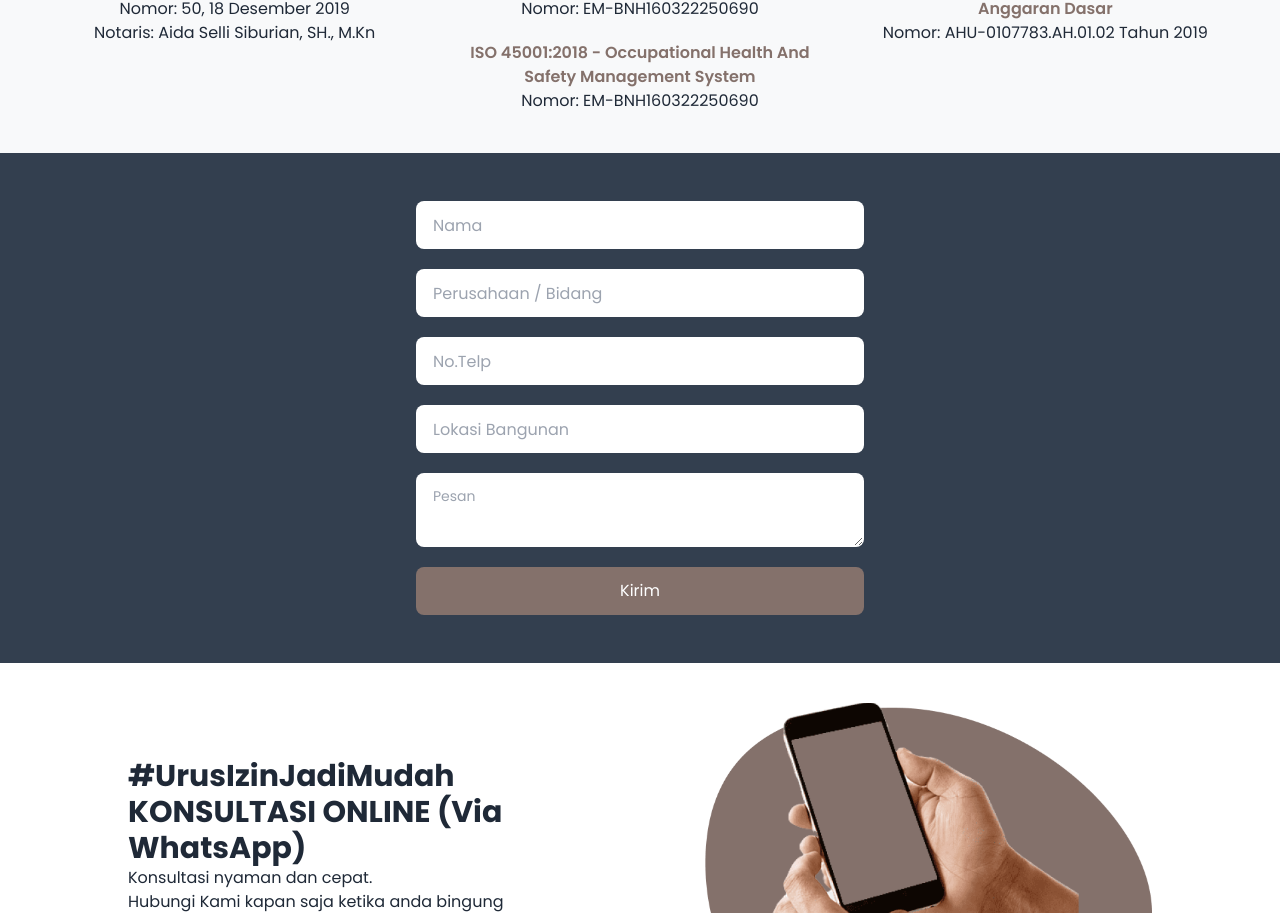
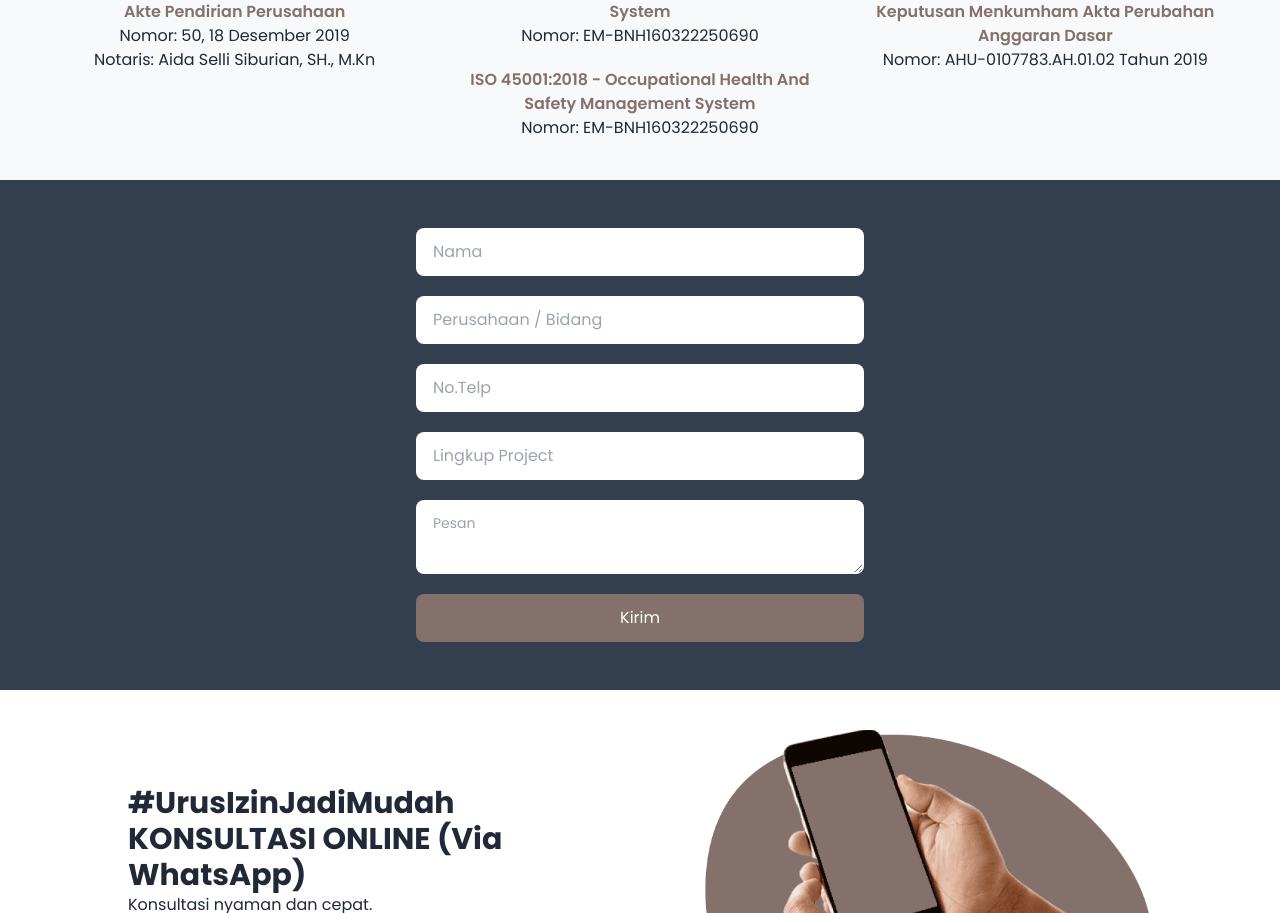
Before and after one commit to Zaldee69/bumi-nusantara-hijau-cp, a Next.js app: page /tentang in a window 1280 px wide. Shown: the part 1887-2800 px from the top of the page. Built offline with nearby package versions, Linux system fonts and the light colour scheme.

Commit message:
finis maybe?

```diff
--- a/components/Footer.tsx
+++ b/components/Footer.tsx
@@ -10,7 +10,7 @@ const Footer = () => {
         </span>
         <a className="text-white">
           Didirikan sebagai wadah para profesional <br /> dibidang lingkungan
-          hidup, perencanaan da <br /> manajemen dalam mendukung pelaksanaan{" "}
+          hidup, perencanaan dan <br /> manajemen dalam mendukung pelaksanaan{" "}
           <br />
           pembangunan yang berwawasan lingkungan <br /> dan berkelanjutan.
         </a>
--- a/components/Form.tsx
+++ b/components/Form.tsx
@@ -1,16 +1,94 @@
-import React from 'react'
+import React, {useState} from "react";
+import emailjs from '@emailjs/browser';
+
+interface IForm {
+  name: string
+  phone: string | undefined
+  company: string
+  project: string
+  message: string
+}
+
+// template_vh73g0u
 
 const Form = () => {
+
+  const [form, setForm] = useState<IForm>({
+    name: "",
+    phone: undefined,
+    company: "",
+    project: "",
+    message: ""
+  })
+
+  const onChangeHandler = (e: React.ChangeEvent<HTMLInputElement | HTMLTextAreaElement>) => {
+    const {name, value} = e.target as typeof e.target
+
+    setForm({
+      ...form,
+      [name]: value
+    })
+  }
+
+  const onSubmitHandler = (e: React.FormEvent<HTMLFormElement>) => {
+    e.preventDefault()
+    emailjs.send("service_0ipont3", "template_vh73g0u", form as any , "0U5Va30ezqFBsyZp2" ).then((res) => {
+      setForm({
+        name: "",
+        phone: undefined,
+        company: "",
+        project: "",
+        message: ""
+      })
+    }).catch((err) => console.log(err))
+  }
+
   return (
-    <form className="form-control flex flex-col items-center gap-5 bg-primary py-12 px-10 mt-10 ">
-            <input type="text" placeholder="Nama" className="input w-full max-w-md" />
-            <input type="text" placeholder="Perusahaan / Bidang" className="input w-full max-w-md" />
-            <input type="number" placeholder="No.Telp" className="input w-full max-w-md" />
-            <input type="text" placeholder="Lokasi Bangunan" className="input w-full max-w-md" />
-            <textarea className="textarea w-full max-w-md" placeholder="Pesan"></textarea>
-            <button type="button" className="input w-full max-w-md bg-secondary text-white" >Kirim</button>
-        </form>
-  )
-}
+    <form onSubmit={onSubmitHandler} className="form-control flex flex-col items-center gap-5 bg-primary py-12 px-10 mt-10 ">
+      <input value={form.name} type="text" name="name" onChange={onChangeHandler} placeholder="Nama" className="input w-full max-w-md" />
+      <input
+        name="company"
+        onChange={onChangeHandler}
+        type="text"
+        placeholder="Perusahaan / Bidang"
+        className="input w-full max-w-md"
+        value={form.company}
+        autoComplete="off"
+      />
+      <input
+        name="phone"
+        onChange={onChangeHandler}
+        type="number"
+        placeholder="No.Telp"
+        className="input w-full max-w-md"
+        value={form.phone}
+        autoComplete="off"
+      />
+      <input
+        type="text"
+        name="project"
+        onChange={onChangeHandler}
+        placeholder="Lingkup Project"
+        className="input w-full max-w-md"
+        value={form.project}
+        autoComplete="off"
+      />
+      <textarea
+        className="textarea w-full max-w-md"
+        placeholder="Pesan"
+        name="message"
+        onChange={onChangeHandler}
+        value={form.message}
+        autoComplete="off"
+      ></textarea>
+      <button
+        type="submit"
+        className="input w-full max-w-md bg-secondary text-white"
+      >
+        Kirim
+      </button>
+    </form>
+  );
+};
 
-export default Form
+export default Form;
--- a/components/Navbar.tsx
+++ b/components/Navbar.tsx
@@ -1,6 +1,7 @@
 import React from "react";
 import LinkTo from "../atoms/Link";
 import Links from "../molecules/Links";
+import Image from "next/image"
 
 const Navbar = () => {
   return (
@@ -56,8 +57,10 @@ const Navbar = () => {
             </li>
           </ul>
         </div>
-
-        {/* <a className="btn btn-ghost normal-case text-xl">PT.BUMI NUSANTARA HIJAU</a> */}
+        <div className="flex gap-3 ml-5 items-center" >
+        <Image className="" alt="logo" src="/assets/images/logo.png" height="100" width="100" />
+        <a className="hidden md:block normal-case text-xl">PT BUMI NUSANTARA HIJAU</a>
+        </div>
       </div>
       <div className="flex-none">
         <Links />
--- a/components/Services.tsx
+++ b/components/Services.tsx
@@ -42,7 +42,7 @@ const Services = () => {
           Icon={<GiChemicalDrop size={35} />}
           />
           <ServiceCard
-          link="/pertek/konsultasi"
+          link="/konsultasi"
           title="Konsultasi"
           subtitle="Kami memberikan layanan konsultasi untuk kemudahan pengurusan dokumen"
           Icon={<RiServiceLine size={35} />}
--- a/package.json
+++ b/package.json
@@ -9,6 +9,7 @@
     "lint": "next lint"
   },
   "dependencies": {
+    "@emailjs/browser": "^3.10.0",
     "@next/font": "13.1.1",
     "@types/node": "18.11.18",
     "@types/react": "18.0.26",
--- a/pages/konsultasi.tsx
+++ b/pages/konsultasi.tsx
@@ -1,12 +1,14 @@
 import React, { useState, ChangeEvent } from "react";
 import Head from "next/head";
 import { Templates } from "../templates/Templates";
+import emailjs from '@emailjs/browser';
+
 
 interface IForm {
   name: string;
-  email?: string;
-  hp: number;
-  method: "1" | "2" | "3" | null;
+  gatau?: string;
+  hp: number | undefined;
+  method: "1" | "2" | "3" | undefined;
   address?: string;
   date: string;
   time: string;
@@ -16,28 +18,55 @@ interface IForm {
 const Konsultasi = () => {
   const [form, setForm] = useState<IForm>({
     name: "",
-    email: "",
-    hp: 0,
-    method: null,
+    gatau: "",
+    hp: undefined,
+    method: undefined,
     address: "",
     date: "",
     time: "",
     tnc: false,
   });
 
+  const [errorMessage, setErrorMessage] = useState<string>("")
+
   const onChangeHandler = (e: ChangeEvent<HTMLInputElement | HTMLSelectElement >) => {
     const {name, value} = e.target as typeof e.target;
+
+    if(name === "method"){
+      setErrorMessage("")
+    }
+
       setForm({
         ...form,
         [name]: name === "tnc" ? (e.target as HTMLInputElement).checked : value
       })
-
-      console.log(form)
-
     };
 
+  const onSubmitHandler = (e: React.FormEvent<HTMLFormElement>) => {
+    e.preventDefault()
 
-  const onSubmitHandler = () => {};
+    const template: any = {...form}
+
+    template.method = template.method === "1" ? "Via Zoom" : template.method === "2" ? "Bertemu langsung di kantor PT BNH" :  template.method === undefined ? "" : "Bertemu di kantor customer"
+
+    if(form.method !== undefined){
+      emailjs.send("service_0ipont3", "template_mxvyngr", template as any , "0U5Va30ezqFBsyZp2" ).then((res) => {
+        setForm({
+          name: "",
+          gatau: "",
+          hp: undefined,
+          method: undefined,
+          address: "",
+          date: "",
+          time: "",
+          tnc: false,
+        })
+      }).catch((err) => console.log(err))
+
+    }else {
+      setErrorMessage("Silahkan pilih metode konsultasi terlebih dahulu!")
+    }
+  };
 
   return (
     <>
@@ -49,7 +78,7 @@ const Konsultasi = () => {
       </Head>
       <Templates>
         <main className="bg-[#F8F9FA] p-10 pt-16 md:px-32">
-          <form className="flex gap-20 justify-between">
+          <form onSubmit={onSubmitHandler} className="flex gap-20 justify-between">
             {/* left content */}
             <div className="flex-auto w-64">
               <h1 className="md:text-2xl font-bold text-xl mb-2">
@@ -65,18 +94,20 @@ const Konsultasi = () => {
                   type="text"
                   className="bg-transparent border-b border-black w-full outline-none"
                   onChange={onChangeHandler}
+                  value={form.name}
                 />
               </div>
               <div className="flex gap-10">
                 <div className="flex flex-1 flex-col mt-10">
-                  <label htmlFor="email" className="text-black font-medium">
+                  <label htmlFor="gatau" className="text-black font-medium">
                     Email (Opsional)
                   </label>
                   <input
-                    name="email"
-                    type="email"
+                    name="gatau"
+                    type="text"
                     className="bg-transparent border-b border-black w-full outline-none"
                     onChange={onChangeHandler}
+                    value={form.gatau}
                   />
                 </div>
                 <div className="flex flex-1 flex-col mt-10">
@@ -86,9 +117,10 @@ const Konsultasi = () => {
                   <input
                     required
                     name="hp"
-                    type="text"
+                    type="number"
                     className="bg-transparent border-b border-black w-full outline-none"
                     onChange={onChangeHandler}
+                    value={form.hp}
                   />
                 </div>
               </div>
@@ -97,10 +129,10 @@ const Konsultasi = () => {
                   Metode Konsultasi
                 </label>
                 <select
-                  required
                   name="method"
                   className="select w-full mt-3 bg-transparent max-w-xs border-black"
                   onChange={onChangeHandler}
+                  value={form.method}
                 >
                   <option disabled selected>
                     Pilih Metode
@@ -118,6 +150,7 @@ const Konsultasi = () => {
                 </label>
                 <input
                   onChange={onChangeHandler}
+                  value={form.address}
                   name="address"
                   type="text"
                   className="bg-transparent border-b border-black w-full outline-none"
@@ -132,6 +165,7 @@ const Konsultasi = () => {
                   </label>
                   <input
                     onChange={onChangeHandler}
+                    value={form.date}
                     name="date"
                     type="date"
                     className="bg-transparent border-b border-black w-full outline-none"
@@ -144,6 +178,7 @@ const Konsultasi = () => {
                   <input
                     onChange={onChangeHandler}
                     required
+                    value={form.time}
                     name="time"
                     type="time"
                     className="bg-transparent border-b border-black w-full outline-none"
@@ -186,9 +221,10 @@ const Konsultasi = () => {
                   </span>
                 </label>
               </div>
-              <button disabled={form.tnc === false} className="bg-secondary disabled:cursor-not-allowed disabled:opacity-40 text-white px-12 py-3 rounded-lg mt-4">
+              <button type="submit" disabled={form.tnc === false} className="bg-secondary disabled:cursor-not-allowed disabled:opacity-40 text-white px-12 py-3 rounded-lg mt-4">
                 Kirim
               </button>
+              <p className="mt-1 text-red-500 italic text-sm" >{errorMessage}</p>
             </div>
             {/* right content */}
             <div className="hidden md:block flex-auto w-32">
```
Also changed, not shown: public/assets/images/logo.png (added), 1 other file (tests, documents, lock files or other folders).
